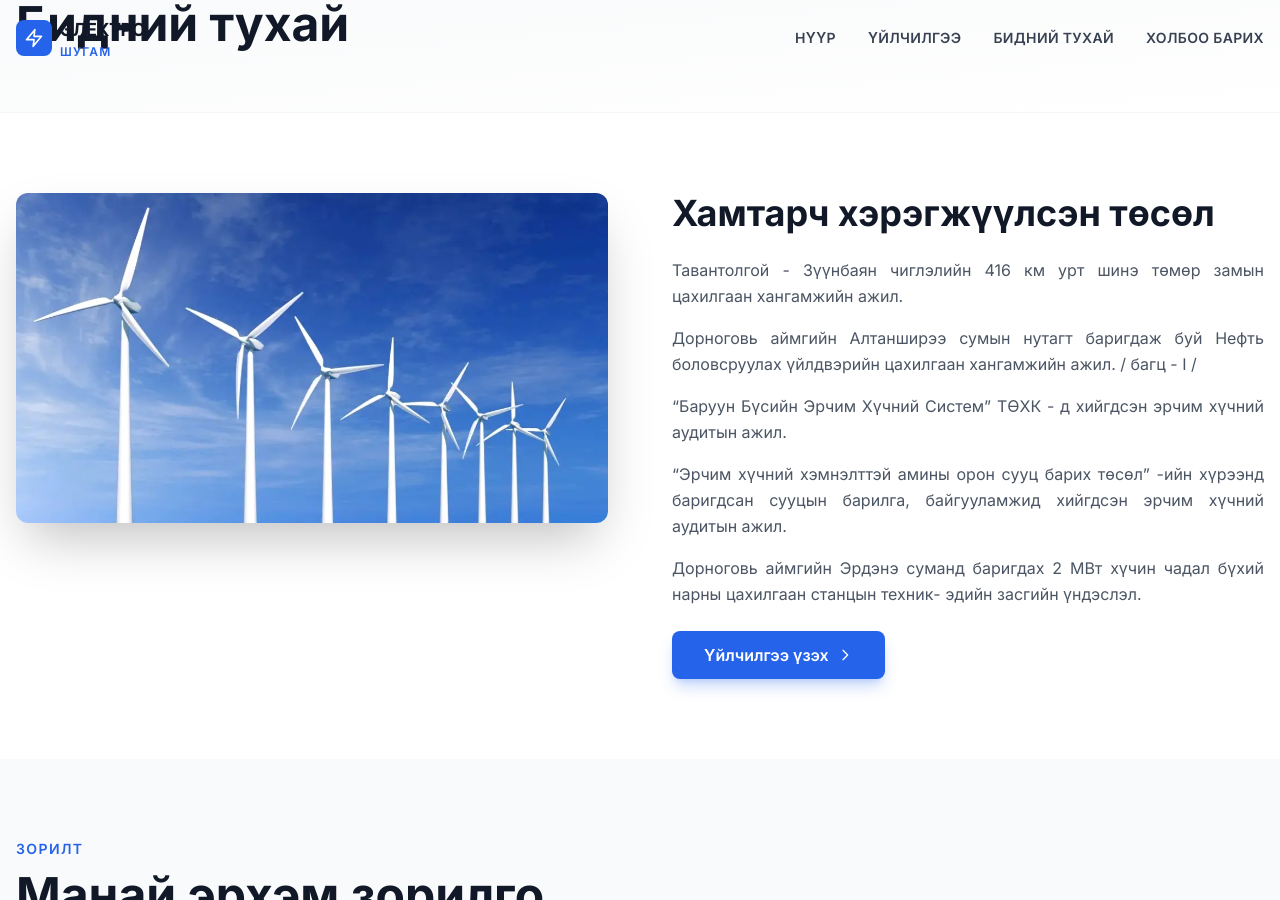
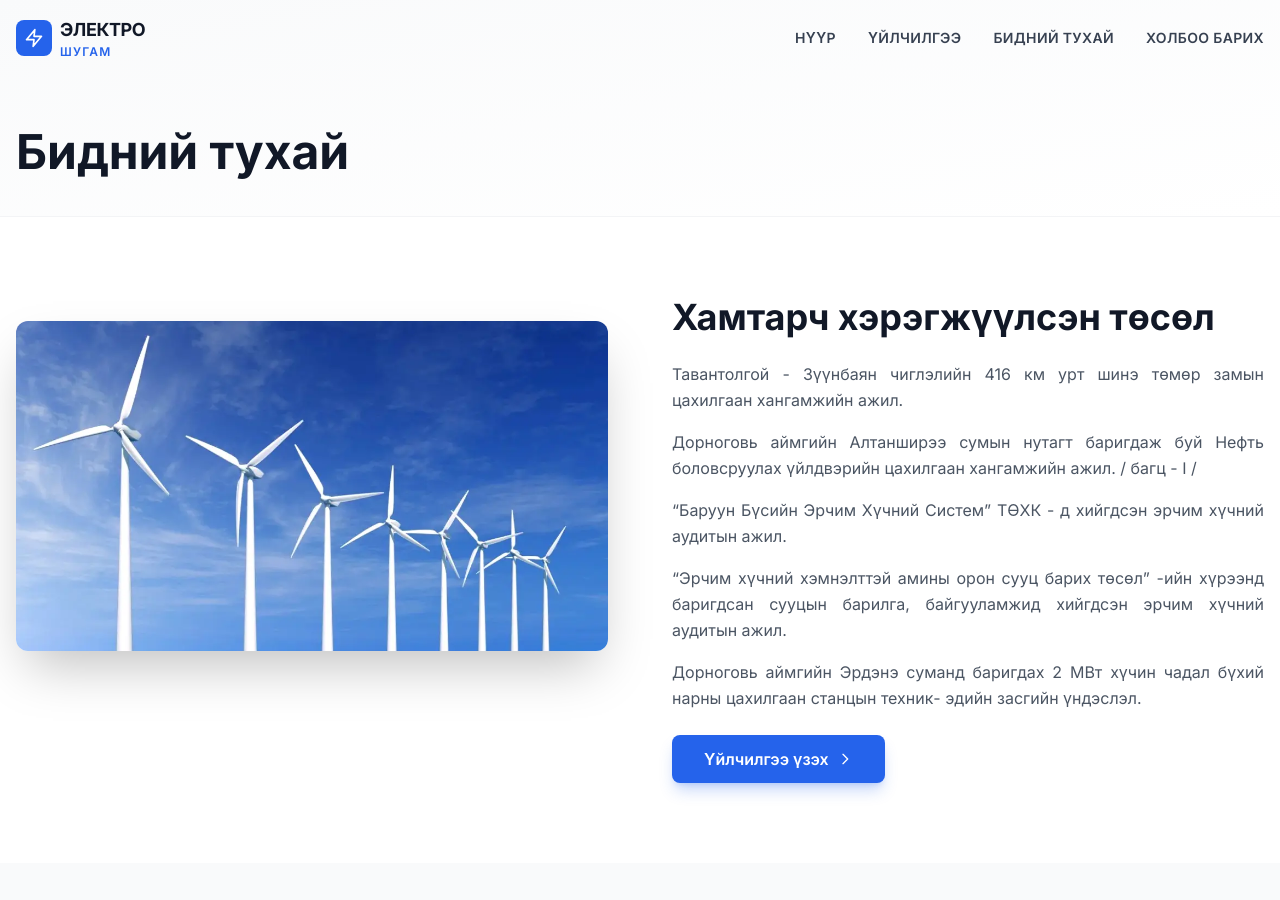
Before and after one commit to electroshugam/electroshugam_web_new, a Jekyll site: the page built from about.html, in a window 1280 px wide and 900 px high. Built offline with Jekyll 4.4.1, drawn with Linux system fonts in a browser that asks for light colours; nearby versions of some CDN libraries.

Commit message:
fig update

```diff
--- a/about.html
+++ b/about.html
@@ -8,7 +8,7 @@
 ---
 
 <!-- Hero: Low Impact -->
-<section class="bg-gradient-to-br from-gray-50 to-white pt-22 pb-12 border-b border-gray-100">
+<section class="bg-gradient-to-br from-gray-50 to-white pt-32 pb-6 border-b border-gray-100">
   <div class="container mx-auto px-4">
     <div class="max-w-3xl">
       <h1 class="text-4xl md:text-5xl font-bold text-gray-900 mb-4">Бидний тухай</h1>
@@ -22,7 +22,7 @@
     <div class="grid md:grid-cols-2 gap-12 lg:gap-16 items-start">
       <div class="relative">
         <div class="absolute -inset-4 bg-blue-100/50 rounded-2xl -z-10 transform rotate-2"></div>
-        <div class="relative rounded-xl overflow-hidden shadow-2xl">
+        <div class="relative rounded-xl overflow-hidden shadow-2xl mt-6">
           <img src="{{ '/media/about_fig1.webp' | relative_url }}" alt="Электро шугам" class="w-full h-auto">
         </div>
       </div>
```
